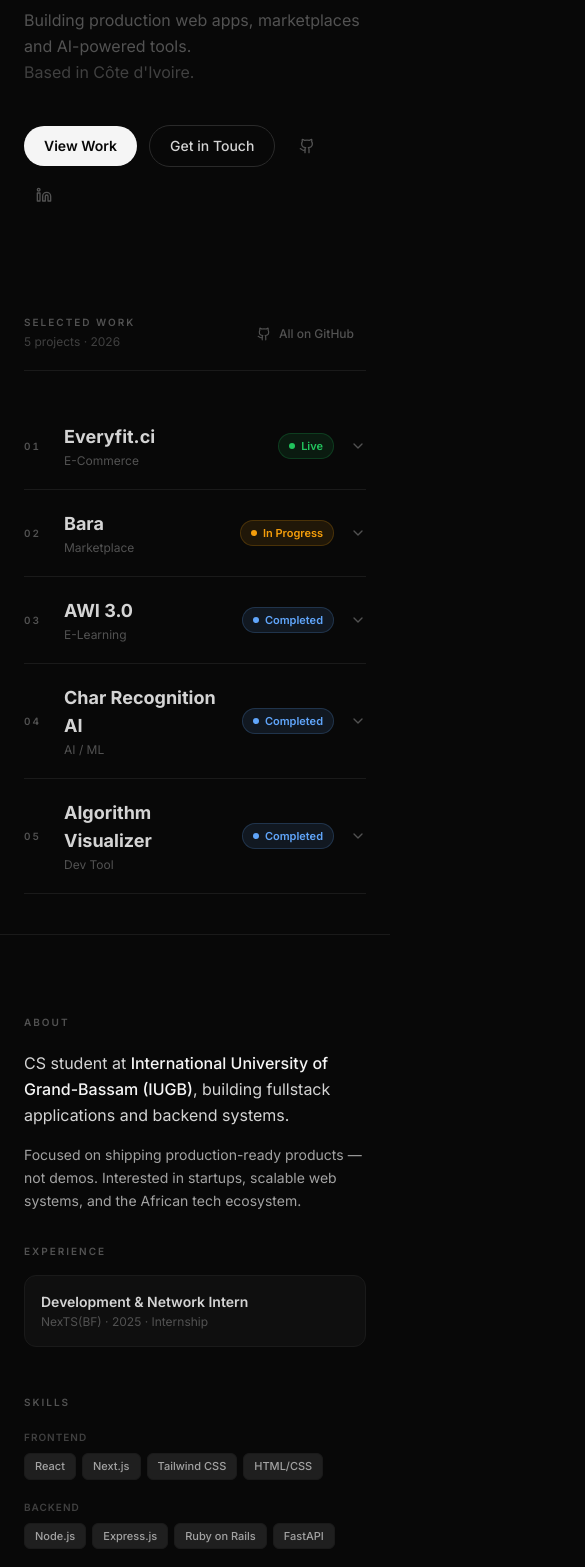
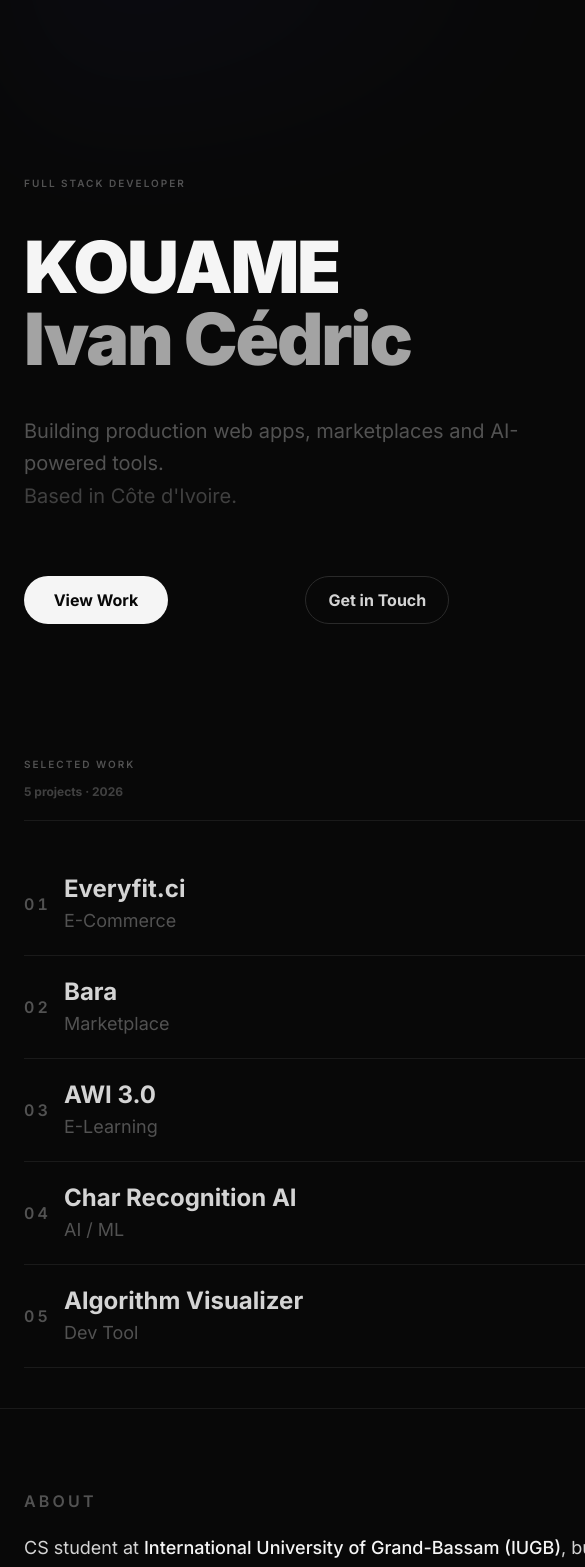
Before and after one commit to IvanCedric0/Portfolio_Website, a Next.js app: page / in a window 390 px wide. Shown: the part 400-1967 px from the top of the page, 585 px wide, since content can reach past the window. Built offline with nearby package versions, Linux system fonts and the light colour scheme.

Commit message:
Make HomePage full responsible

```diff
--- a/app/layout.tsx
+++ b/app/layout.tsx
@@ -52,7 +52,7 @@ export default function RootLayout({
 }) {
   return (
     <html lang="en" className="scroll-smooth">
-      <body className={`${inter.variable} font-sans bg-background text-foreground antialiased`}>
+      <body className={`${inter.variable} font-sans bg-background text-foreground min-w-[100vh] antialiased`}>
         {children}
       </body>
     </html>
--- a/app/page.tsx
+++ b/app/page.tsx
@@ -9,7 +9,7 @@ export default function Home() {
   return (
     <>
       <Navbar />
-      <main>
+      <main className="mx-auto">
         <HomeHero />
         <ProjectDirectory />
         <HomeAbout />
--- a/components/home/HomeAbout.tsx
+++ b/components/home/HomeAbout.tsx
@@ -19,30 +19,30 @@ export default function HomeAbout() {
       >
         {/* Left — bio + experience */}
         <div>
-          <p className="label-caps mb-5">About</p>
-          <p className="text-foreground-2 text-base leading-relaxed mb-4">
+          <p className="label-caps mb-5 text-base">About</p>
+          <p className="text-foreground-2 text-lg leading-relaxed mb-4">
             CS student at{" "}
             <span className="text-foreground font-medium">
               International University of Grand-Bassam (IUGB)
             </span>
             , building fullstack applications and backend systems.
           </p>
-          <p className="text-foreground-3 text-sm leading-relaxed mb-8">
+          <p className="text-foreground-3 text-lg leading-relaxed mb-8">
             Focused on shipping production-ready products — not demos. Interested in
             startups, scalable web systems, and the African tech ecosystem.
           </p>
 
           {/* Experience block */}
           <div>
-            <p className="label-caps mb-4">Experience</p>
+            <p className="label-caps mb-4 text-base">Experience</p>
             {EXPERIENCES.map((exp) => (
               <div
                 key={exp.company}
                 className="flex items-start gap-4 p-4 border border-border rounded-xl bg-surface"
               >
                 <div className="flex-1">
-                  <p className="text-sm font-semibold text-foreground-2">{exp.role}</p>
-                  <p className="text-xs text-muted mt-0.5">
+                  <p className="text-base font-semibold text-foreground-2">{exp.role}</p>
+                  <p className="text-sm text-muted mt-0.5">
                     {exp.company} · {exp.period} · {exp.type}
                   </p>
                 </div>
@@ -53,14 +53,14 @@ export default function HomeAbout() {
 
         {/* Right — skills grid */}
         <div>
-          <p className="label-caps mb-5">Skills</p>
+          <p className="label-caps mb-5 text-base">Skills</p>
           <div className="flex flex-col gap-5">
             {SKILL_CATEGORIES.map((cat) => (
               <div key={cat.name}>
-                <p className="text-[10px] font-semibold tracking-widest uppercase text-muted-2 mb-2">
+                <p className="text-sm font-semibold tracking-widest uppercase text-muted-2 mb-2">
                   {cat.name}
                 </p>
-                <div className="flex flex-wrap gap-1.5">
+                <div className="flex flex-wrap gap-3 text-lg font-semibold">
                   {cat.skills.map((skill) => (
                     <span key={skill} className="badge-tech">
                       {skill}
--- a/components/home/HomeContact.tsx
+++ b/components/home/HomeContact.tsx
@@ -17,7 +17,7 @@ export default function HomeContact() {
         animate={inView ? { opacity: 1, y: 0 } : {}}
         transition={{ duration: 0.6, ease: [0.16, 1, 0.3, 1] }}
       >
-        <p className="label-caps mb-5">Contact</p>
+        <p className="label-caps mb-5 text-base">Contact</p>
 
         <div className="flex flex-col md:flex-row items-start md:items-center justify-between gap-8">
           <div className="max-w-lg">
--- a/components/home/HomeHero.tsx
+++ b/components/home/HomeHero.tsx
@@ -19,7 +19,7 @@ export default function HomeHero() {
   };
 
   return (
-    <section className="relative min-h-[80vh] flex flex-col justify-end container-wide pb-16 pt-28">
+    <section className="relative mt-52 mb-14 md:mb-0 md:mt-0 min-h-[100vh] md:min-h-[80vh] flex flex-col  justify-end container-wide pb-7 md:pb-16 pt-36 md:pt-28">
       {/* Ambient top-left glow — very subtle */}
       <div
         aria-hidden
@@ -33,17 +33,17 @@ export default function HomeHero() {
         variants={stagger}
         initial="hidden"
         animate="visible"
-        className="max-w-4xl"
+        className="max-w-7xl"
       >
         {/* Role line */}
-        <motion.p variants={item} className="label-caps mb-6">
+        <motion.p variants={item} className="label-caps mb-10 md:mb-6">
           Full Stack Developer
         </motion.p>
 
         {/* Giant name */}
         <motion.h1
           variants={item}
-          className="text-6xl sm:text-7xl md:text-8xl lg:text-9xl font-black tracking-tighter leading-none mb-6"
+          className="text-7xl md:text-8xl lg:text-9xl font-black tracking-tighter leading-none mb-10 md:mb-6"
         >
           KOUAME
           <br />
@@ -53,7 +53,7 @@ export default function HomeHero() {
         {/* Tagline */}
         <motion.p
           variants={item}
-          className="text-base md:text-lg text-muted max-w-lg leading-relaxed mb-10"
+          className="text-xl md:text-lg text-muted max-w-xl md:max-w-lg leading-relaxed mb-16 md:mb-10"
         >
           Building production web apps, marketplaces and AI-powered tools.
           <br />
@@ -61,16 +61,16 @@ export default function HomeHero() {
         </motion.p>
 
         {/* Actions */}
-        <motion.div variants={item} className="flex flex-wrap items-center gap-3">
+        <motion.div variants={item} className="flex flex-wrap justify-between md:justify-start items-center gap-3">
           <button
             onClick={scrollToWork}
-            className="btn-white"
+            className="btn-white w-36 h-12  flex items-center justify-center font-bold text-base"
           >
             View Work
           </button>
           <a
             href={`mailto:${SOCIAL_LINKS.email}`}
-            className="btn-outline"
+            className="btn-outline w-36 h-12 flex items-center justify-center font-bold text-base"
           >
             Get in Touch
           </a>
@@ -82,7 +82,7 @@ export default function HomeHero() {
             className="btn-ghost"
             aria-label="GitHub"
           >
-            <Github className="w-4 h-4" />
+            <Github className="w-6 h-6" />
           </a>
           <a
             href={SOCIAL_LINKS.linkedin}
@@ -91,7 +91,7 @@ export default function HomeHero() {
             className="btn-ghost"
             aria-label="LinkedIn"
           >
-            <Linkedin className="w-4 h-4" />
+            <Linkedin className="w-6 h-6" />
           </a>
         </motion.div>
       </motion.div>
--- a/components/home/MobileProjectCard.tsx
+++ b/components/home/MobileProjectCard.tsx
@@ -55,15 +55,15 @@ export default function MobileProjectCard({
         className="w-full flex items-center gap-4 py-5 text-left"
         aria-expanded={isOpen}
       >
-        <span className="label-caps w-6 flex-shrink-0 tabular-nums text-muted">
+        <span className="label-caps text-base w-6 flex-shrink-0 tabular-nums text-muted">
           {String(project.index).padStart(2, "0")}
         </span>
 
         <div className="flex-1 min-w-0">
-          <p className={`text-lg font-bold transition-colors duration-200 ${isOpen ? "text-foreground" : "text-foreground-2"}`}>
+          <p className={` text-2xl md:text-lg font-bold transition-colors duration-200 ${isOpen ? "text-foreground" : "text-foreground-2"}`}>
             {project.title}
           </p>
-          <p className="text-xs text-muted mt-0.5">{project.type}</p>
+          <p className="text-lg md:text-xs text-muted mt-0.5">{project.type}</p>
         </div>
 
         <StatusBadge status={project.status} className="flex-shrink-0" />
--- a/components/home/ProjectDirectory.tsx
+++ b/components/home/ProjectDirectory.tsx
@@ -56,8 +56,8 @@ export default function ProjectDirectory() {
   return (
     <section id="work" className="container-wide py-10">
       {/* Section header */}
-      <div className="flex items-end justify-between mb-8 border-b border-border pb-5">
-        <div>
+      <div className="flex items-end justify-between mb-8 border-b border-border pb-5 font-bold">
+        <div className="text-2xl">
           <p className="label-caps mb-1">Selected Work</p>
           <p className="text-xs text-muted-2">
             {PROJECTS.length} projects · {new Date().getFullYear()}
--- a/components/layout/Navbar.tsx
+++ b/components/layout/Navbar.tsx
@@ -42,7 +42,7 @@ export default function Navbar() {
           {/* Logo */}
           <Link
             href="/"
-            className="text-sm font-bold tracking-tight text-foreground hover:text-foreground-2 transition-colors"
+            className="text-lg font-bold tracking-tight text-foreground hover:text-foreground-2 transition-colors"
           >
             Ivan<span className="text-muted">.</span>
           </Link>
@@ -73,7 +73,7 @@ export default function Navbar() {
               className="md:hidden text-muted hover:text-foreground transition-colors p-1"
               aria-label="Menu"
             >
-              {mobileOpen ? <X className="w-5 h-5" /> : <Menu className="w-5 h-5" />}
+              {mobileOpen ? <X className="w-7 h-7" /> : <Menu className="w-7 h-7" />}
             </button>
           </div>
         </div>
```
